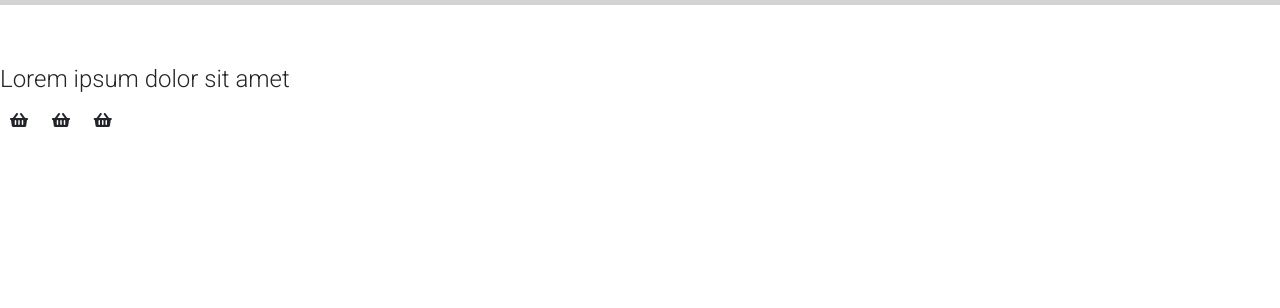
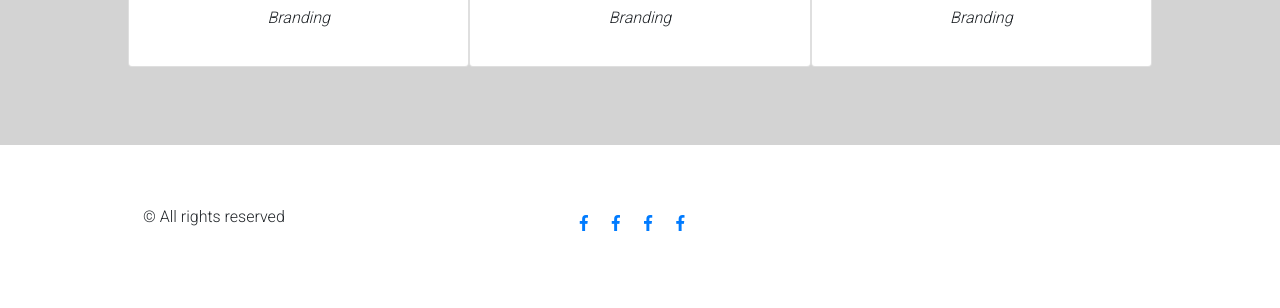
Before and after one commit to CodeGirl-newone/zadanie-3.6, a website: page index.html in a window 1280 px wide. Shown: the part 1535-1843 px from the top of the page. Before the commit the page ends 1673 px from the top, so only its background shows below. Drawn offline with nearby package versions, Linux system fonts and the light colour scheme; a web font is replaced by a local one.

Commit message:
Add basic structure

```diff
--- a/index.html
+++ b/index.html
@@ -99,7 +99,6 @@
                 <p class="card-page">Branding</p>
               </div>
             </div>
-                <!-- x3 i kolejny rząd taki sam -->
           </div>
           <div class="row">
             <div class="col-sm card my-2">
@@ -123,19 +122,25 @@
                 <p class="card-page">Branding</p>
               </div>
             </div>
-                <!-- x3 i kolejny rząd taki sam -->
           </div>
     </section>
 
 
+    <footer>
+      <div class="container">
+      <div class="row">
+        <div class="col-sm-5">&copy; All rights reserved</div>
+        <div class="col-sm-7">
+          <div class="social-media">
+            <a href="#" class="social-media"><i class="fab fa-facebook-f"></i></a>
+            <a href="#" class="social-media"><i class="fab fa-facebook-f"></i></a>
+            <a href="#" class="social-media"><i class="fab fa-facebook-f"></i></a>
+            <a href="#" class="social-media"><i class="fab fa-facebook-f"></i></a>
+          </div>
+        </div>
+      </div>
+    </div>
+    </footer>
 
-    <footer>
-      <h4>Lorem ipsum dolor sit amet</h4>
-      <div class="social-media">
-        <i class="fas fa-shopping-basket"></i>
-        <i class="fas fa-shopping-basket"></i>
-        <i class="fas fa-shopping-basket"></i>
-      </div>
-    </footer>
   </body>
 </html>
--- a/sass/style.scss
+++ b/sass/style.scss
@@ -85,6 +85,8 @@ p.service {
 section.portfolio {
   background-color: lightgrey;
   margin: 20px auto;
+  padding-top: 10px;
+  padding-bottom: 10px;
 }
 
 img.card-img-top {
```
Also changed, not shown: css/style.css, 1 other file.
